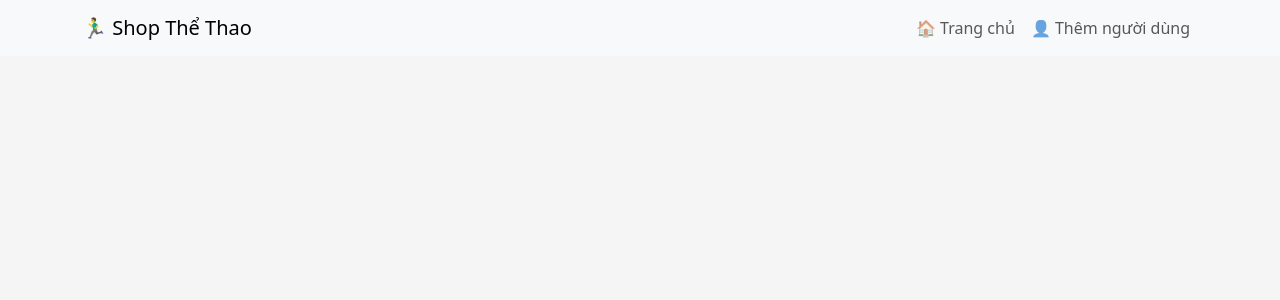
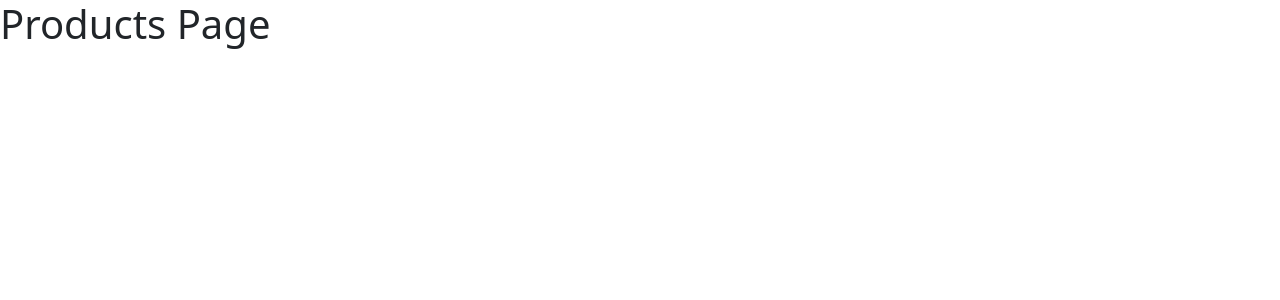
Before and after one commit to ngokwuan/sportswear-shop-web, a React (Vite) app in the folder frontend/: page /products in a window 1280 px wide. Shown: the top 300 px of the page. Built offline with nearby package versions, Linux system fonts and the light colour scheme.

Commit message:
init router

```diff
--- a/frontend/index.html
+++ b/frontend/index.html
@@ -16,6 +16,6 @@
   </head>
   <body>
     <div id="root"></div>
-    <script type="module" src="/src/main.jsx"></script>
+    <script type="module" src="/src/index.jsx"></script>
   </body>
 </html>
--- a/frontend/package.json
+++ b/frontend/package.json
@@ -12,10 +12,13 @@
   "dependencies": {
     "@reduxjs/toolkit": "^2.8.2",
     "axios": "^1.11.0",
+    "classnames": "^2.5.1",
+    "prop-types": "^15.8.1",
     "react": "^19.1.0",
     "react-dom": "^19.1.0",
     "react-redux": "^9.2.0",
-    "react-router-dom": "^7.7.1"
+    "react-router-dom": "^7.7.1",
+    "sass": "^1.90.0"
   },
   "devDependencies": {
     "@eslint/js": "^9.30.1",
--- a/frontend/src/App.jsx
+++ b/frontend/src/App.jsx
@@ -1,116 +1,136 @@
-import React, { useState, useEffect } from 'react';
-import { Routes, Route, Link } from 'react-router-dom';
-import axios from 'axios';
-import AddUserForm from './pages/add-user';
+// import React, { useState, useEffect } from 'react';
+// import { Routes, Route, Link } from 'react-router-dom';
+// import axios from 'axios';
+// import AddUserForm from './pages/add-user';
+// // import './App.scss';
+// // Component trang chủ (shop)
+// function Home() {
+//   const [backendStatus, setBackendStatus] = useState('');
+//   const [products, setProducts] = useState([]);
+//   const [loading, setLoading] = useState(true);
 
-// Component trang chủ (shop)
-function Home() {
-  const [backendStatus, setBackendStatus] = useState('');
-  const [products, setProducts] = useState([]);
-  const [loading, setLoading] = useState(true);
+//   // Test kết nối backend
+//   useEffect(() => {
+//     const testBackend = async () => {
+//       try {
+//         const response = await axios.get('http://localhost:3000/test');
+//         setBackendStatus(response.data.message);
+//       } catch (error) {
+//         setBackendStatus('Backend không hoạt động: ' + error.message);
+//       }
+//     };
 
-  // Test kết nối backend
-  useEffect(() => {
-    const testBackend = async () => {
-      try {
-        const response = await axios.get('http://localhost:3000/test');
-        setBackendStatus(response.data.message);
-      } catch (error) {
-        setBackendStatus('Backend không hoạt động: ' + error.message);
-      }
-    };
+//     const fetchProducts = async () => {
+//       try {
+//         const response = await axios.get('http://localhost:3000/products');
+//         setProducts(response.data);
+//       } catch (error) {
+//         console.error('Lỗi khi lấy sản phẩm:', error);
+//       } finally {
+//         setLoading(false);
+//       }
+//     };
 
-    const fetchProducts = async () => {
-      try {
-        const response = await axios.get('http://localhost:3000/products');
-        setProducts(response.data);
-      } catch (error) {
-        console.error('Lỗi khi lấy sản phẩm:', error);
-      } finally {
-        setLoading(false);
-      }
-    };
+//     testBackend();
+//     fetchProducts();
+//   }, []);
 
-    testBackend();
-    fetchProducts();
-  }, []);
+//   return (
+//     <div>
+//       <h1 className="mb-4">🏃‍♂️ Shop Quần Áo Thể Thao</h1>
 
-  return (
-    <div>
-      <h1 className="mb-4">🏃‍♂️ Shop Quần Áo Thể Thao</h1>
+//       {/* Test Backend Status */}
+//       <div
+//         className={`alert ${
+//           backendStatus.includes('hoạt động') ? 'alert-success' : 'alert-danger'
+//         } mb-4`}
+//       >
+//         <strong>Trạng thái Backend:</strong> {backendStatus}
+//       </div>
 
-      {/* Test Backend Status */}
-      <div
-        className={`alert ${
-          backendStatus.includes('hoạt động') ? 'alert-success' : 'alert-danger'
-        } mb-4`}
-      >
-        <strong>Trạng thái Backend:</strong> {backendStatus}
-      </div>
+//       {/* Hiển thị sản phẩm */}
+//       <h2 className="mb-3">📦 Danh sách sản phẩm</h2>
+//       {loading ? (
+//         <div className="text-center">
+//           <div className="spinner-border" role="status">
+//             <span className="visually-hidden">Đang tải sản phẩm...</span>
+//           </div>
+//           <p className="mt-2">Đang tải sản phẩm...</p>
+//         </div>
+//       ) : (
+//         <div className="row g-3">
+//           {products.map((product) => (
+//             <div key={product.id} className="col-md-4">
+//               <div className="card h-100">
+//                 <div className="card-body">
+//                   <h5 className="card-title">{product.name}</h5>
+//                   <p className="card-text text-danger fw-bold">
+//                     {product.price.toLocaleString('vi-VN')} VND
+//                   </p>
+//                   <button className="btn btn-primary">🛒 Thêm vào giỏ</button>
+//                 </div>
+//               </div>
+//             </div>
+//           ))}
+//         </div>
+//       )}
+//     </div>
+//   );
+// }
 
-      {/* Hiển thị sản phẩm */}
-      <h2 className="mb-3">📦 Danh sách sản phẩm</h2>
-      {loading ? (
-        <div className="text-center">
-          <div className="spinner-border" role="status">
-            <span className="visually-hidden">Đang tải sản phẩm...</span>
-          </div>
-          <p className="mt-2">Đang tải sản phẩm...</p>
-        </div>
-      ) : (
-        <div className="row g-3">
-          {products.map((product) => (
-            <div key={product.id} className="col-md-4">
-              <div className="card h-100">
-                <div className="card-body">
-                  <h5 className="card-title">{product.name}</h5>
-                  <p className="card-text text-danger fw-bold">
-                    {product.price.toLocaleString('vi-VN')} VND
-                  </p>
-                  <button className="btn btn-primary">🛒 Thêm vào giỏ</button>
-                </div>
-              </div>
-            </div>
-          ))}
-        </div>
-      )}
-    </div>
-  );
-}
+// // Navigation component
+// function Navigation() {
+//   return (
+//     <nav className="navbar navbar-expand-lg navbar-light bg-light mb-4">
+//       <div className="container">
+//         <Link className="navbar-brand" to="/">
+//           🏃‍♂️ Shop Thể Thao
+//         </Link>
+//         <div className="navbar-nav">
+//           <Link className="nav-link" to="/">
+//             🏠 Trang chủ
+//           </Link>
+//           <Link className="nav-link" to="/add-user">
+//             👤 Thêm người dùng
+//           </Link>
+//         </div>
+//       </div>
+//     </nav>
+//   );
+// }
 
-// Navigation component
-function Navigation() {
-  return (
-    <nav className="navbar navbar-expand-lg navbar-light bg-light mb-4">
-      <div className="container">
-        <Link className="navbar-brand" to="/">
-          🏃‍♂️ Shop Thể Thao
-        </Link>
-        <div className="navbar-nav">
-          <Link className="nav-link" to="/">
-            🏠 Trang chủ
-          </Link>
-          <Link className="nav-link" to="/add-user">
-            👤 Thêm người dùng
-          </Link>
-        </div>
-      </div>
-    </nav>
-  );
-}
+// // App chính với routing
+// function App() {
+//   return (
+//     <>
+//       <Navigation />
+//       <div className="container">
+//         <Routes>
+//           <Route path="/" element={<Home />} />
+//           <Route path="/add-user" element={<AddUserForm />} />
+//         </Routes>
+//       </div>
+//     </>
+//   );
+// }
 
-// App chính với routing
+// export default App;
+
+import { BrowserRouter as Router, Routes, Route } from 'react-router-dom';
+import { publicRoutes } from './routes';
+
 function App() {
   return (
-    <>
-      <Navigation />
-      <div className="container">
+    <Router>
+      <div className="App">
         <Routes>
-          <Route path="/" element={<Home />} />
-          <Route path="/add-user" element={<AddUserForm />} />
+          {publicRoutes.map((route, index) => {
+            const Page = route.component;
+            return <Route key={index} path={route.path} element={<Page />} />;
+          })}
         </Routes>
       </div>
-    </>
+    </Router>
   );
 }
 
--- a/frontend/src/index.css
+++ /dev/null
@@ -1,15 +0,0 @@
-:root {
-  font-family: Inter, system-ui, Avenir, Helvetica, Arial, sans-serif;
-  line-height: 1.5;
-  font-weight: 400;
-}
-
-body {
-  margin: 0;
-  padding: 0;
-  background-color: #f5f5f5;
-}
-
-* {
-  box-sizing: border-box;
-}
--- a/frontend/src/main.jsx
+++ b/frontend/src/index.jsx
@@ -1,13 +1,9 @@
 import React from 'react';
 import ReactDOM from 'react-dom/client';
-import { BrowserRouter } from 'react-router-dom';
 import App from './App.jsx';
-import './index.css';
 
 ReactDOM.createRoot(document.getElementById('root')).render(
   <React.StrictMode>
-    <BrowserRouter>
-      <App />
-    </BrowserRouter>
+    <App />
   </React.StrictMode>
 );
--- /dev/null
+++ b/frontend/src/layouts/DefaultLayout/index.jsx
@@ -0,0 +1,5 @@
+function DefaultLayout() {
+  return <div>Default Layout</div>;
+}
+
+export default DefaultLayout;
--- /dev/null
+++ b/frontend/src/pages/Home/index.jsx
@@ -0,0 +1,5 @@
+function Home() {
+  return <h1>HomePage</h1>;
+}
+
+export default Home;
--- /dev/null
+++ b/frontend/src/pages/Products/index.jsx
@@ -0,0 +1,5 @@
+function Products() {
+  return <h1>Products Page</h1>;
+}
+
+export default Products;
--- /dev/null
+++ b/frontend/src/routes/index.jsx
@@ -0,0 +1,7 @@
+import Home from '../pages/Home';
+import Products from '../pages/Products';
+export const publicRoutes = [
+  { path: '/', component: Home },
+  { path: '/products', component: Products },
+];
+export const privateRoutes = [];
```
Also changed, not shown: frontend/src/layouts/DefaultLayout/Header/index.jsx (added), 2 other files (tests, documents, lock files or other folders).
